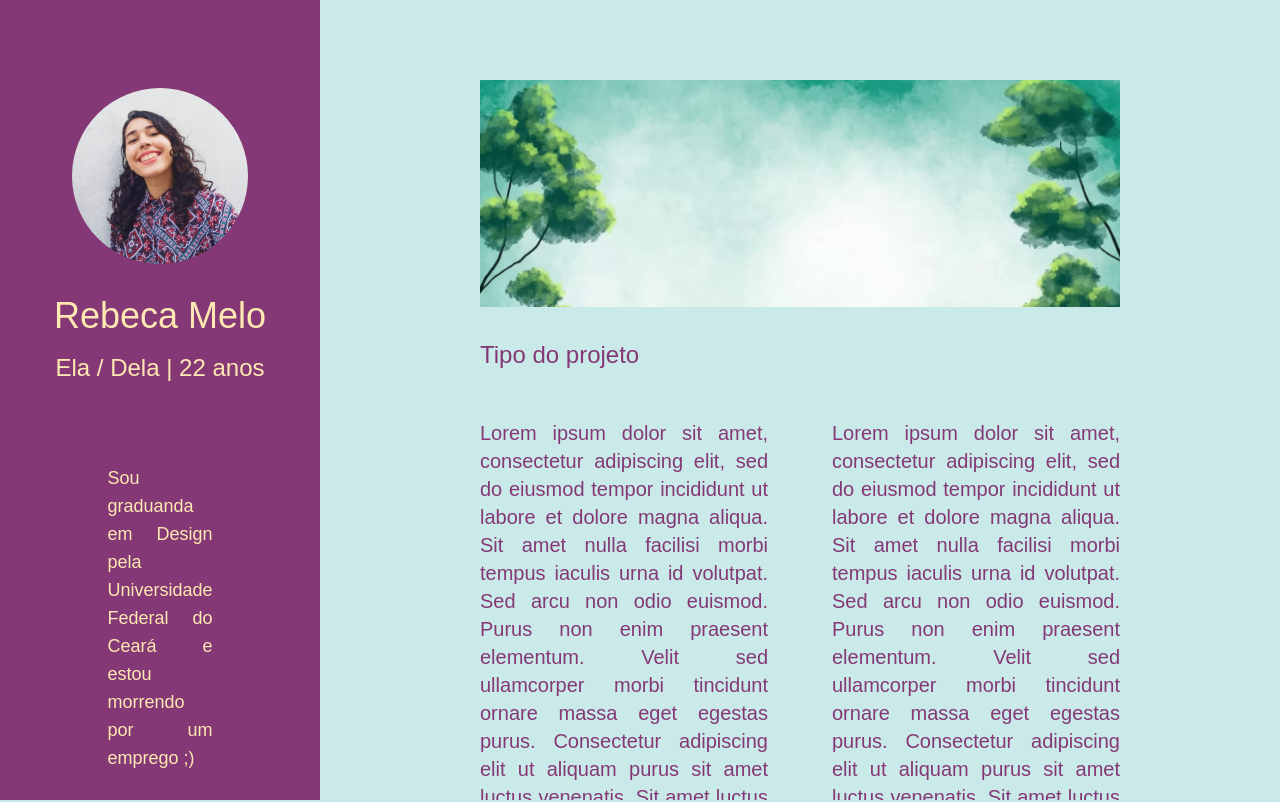
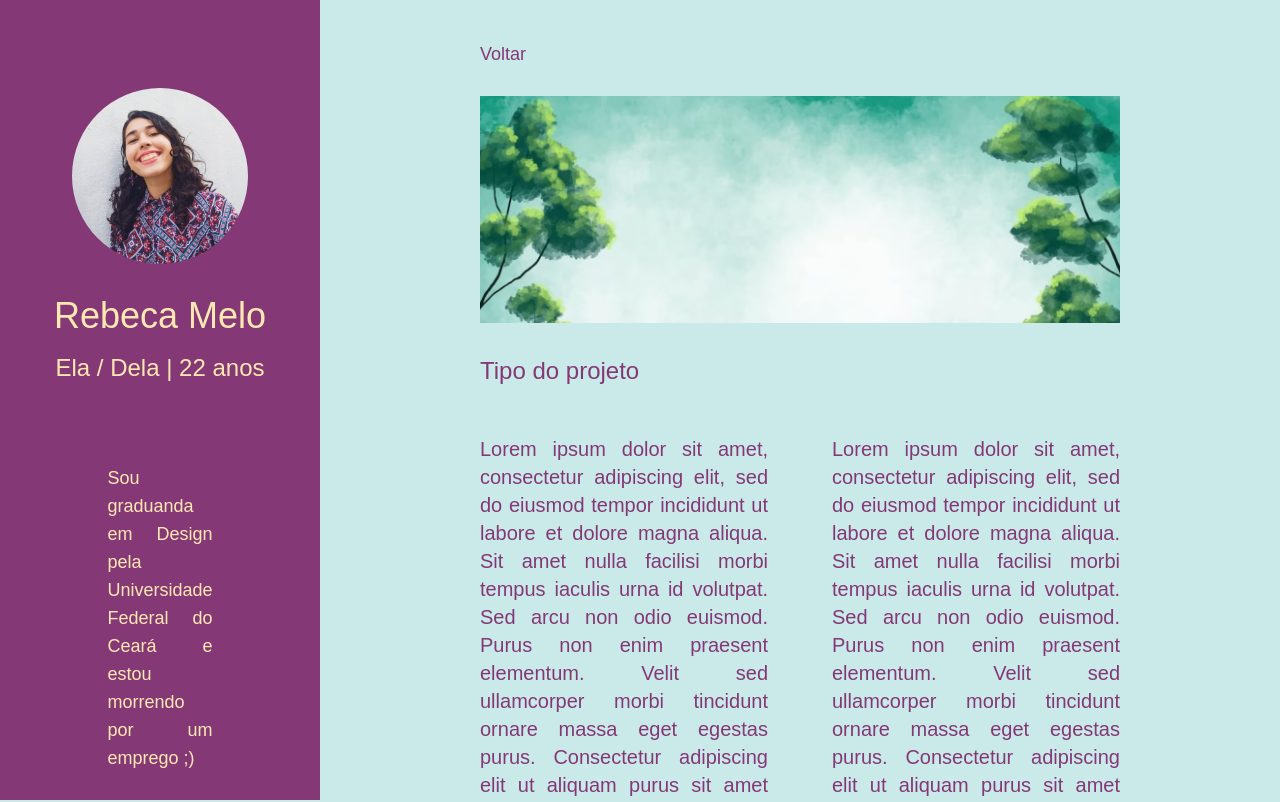
Before and after one commit to Sara-MF/rebeca-melo, a Next.js app: page /projeto1 in a window 1280 px wide. Shown: the top 802 px of the page. Built offline with nearby package versions, Linux system fonts and the light colour scheme; a web font is replaced by a local one.

Commit message:
Including button to go back to projects page

```diff
--- a/app/projeto1/page.jsx
+++ b/app/projeto1/page.jsx
@@ -1,10 +1,13 @@
 import Image from "next/image"
+import Link from "next/link"
 
 export default function Projeto1() {
     return (
         <main className="content">
 
-            <div className="py-20 px-40">
+            <div className="py-10 px-40">
+
+                <Link href={"/"} className="text-grape font-extralight text-lg flex flex-start pb-7">Voltar</Link>
 
                 <div className="relative">
 
@@ -42,6 +45,8 @@ export default function Projeto1() {
 
                 </div>
 
+                <Link href={"/"} className="text-grape font-extralight text-lg flex flex-start pt-12">Voltar</Link>
+
             </div>
 
         </main>
--- a/app/projeto2/page.jsx
+++ b/app/projeto2/page.jsx
@@ -1,10 +1,13 @@
 import Image from "next/image"
+import Link from "next/link"
 
 export default function Projeto2() {
     return (
         <main className="content">
 
-            <div className="py-20 px-40">
+            <div className="py-10 px-40">
+
+                <Link href={"/"} className="text-grape font-extralight text-lg flex flex-start pb-7">Voltar</Link>
 
                 <div className="relative">
 
@@ -42,6 +45,8 @@ export default function Projeto2() {
 
                 </div>
 
+                <Link href={"/"} className="text-grape font-extralight text-lg flex flex-start pt-12">Voltar</Link>
+
             </div>
 
         </main>
--- a/app/projeto3/page.jsx
+++ b/app/projeto3/page.jsx
@@ -1,10 +1,13 @@
 import Image from "next/image"
+import Link from "next/link"
 
 export default function Projeto3() {
     return (
         <main className="content">
 
-            <div className="py-20 px-40">
+            <div className="py-10 px-40">
+
+                <Link href={"/"} className="text-grape font-extralight text-lg flex flex-start pb-7">Voltar</Link>
 
                 <div className="relative">
 
@@ -42,6 +45,8 @@ export default function Projeto3() {
 
                 </div>
 
+                <Link href={"/"} className="text-grape font-extralight text-lg flex flex-start pt-12">Voltar</Link>
+
             </div>
 
         </main>
--- a/app/projeto4/page.jsx
+++ b/app/projeto4/page.jsx
@@ -1,10 +1,13 @@
 import Image from "next/image"
+import Link from "next/link"
 
 export default function Projeto4() {
     return (
         <main className="content">
 
-            <div className="py-20 px-40">
+            <div className="py-10 px-40">
+
+                <Link href={"/"} className="text-grape font-extralight text-lg flex flex-start pb-7">Voltar</Link>
 
                 <div className="relative">
 
@@ -42,6 +45,8 @@ export default function Projeto4() {
 
                 </div>
 
+                <Link href={"/"} className="text-grape font-extralight text-lg flex flex-start pt-12">Voltar</Link>
+
             </div>
 
         </main>
--- a/app/projeto5/page.jsx
+++ b/app/projeto5/page.jsx
@@ -1,10 +1,13 @@
 import Image from "next/image"
+import Link from "next/link"
 
 export default function Projeto5() {
     return (
         <main className="content">
 
-            <div className="py-20 px-40">
+            <div className="py-10 px-40">
+
+                <Link href={"/"} className="text-grape font-extralight text-lg flex flex-start pb-7">Voltar</Link>
 
                 <div className="relative">
 
@@ -42,6 +45,8 @@ export default function Projeto5() {
 
                 </div>
 
+                <Link href={"/"} className="text-grape font-extralight text-lg flex flex-start pt-12">Voltar</Link>
+
             </div>
 
         </main>
--- a/app/projeto6/page.jsx
+++ b/app/projeto6/page.jsx
@@ -1,10 +1,13 @@
 import Image from "next/image"
+import Link from "next/link"
 
 export default function Projeto6() {
     return (
         <main className="content">
 
-            <div className="py-20 px-40">
+            <div className="py-10 px-40">
+
+                <Link href={"/"} className="text-grape font-extralight text-lg flex flex-start pb-7">Voltar</Link>
 
                 <div className="relative">
 
@@ -42,6 +45,8 @@ export default function Projeto6() {
 
                 </div>
 
+                <Link href={"/"} className="text-grape font-extralight text-lg flex flex-start pt-12">Voltar</Link>
+
             </div>
 
         </main>
--- a/app/projeto7/page.jsx
+++ b/app/projeto7/page.jsx
@@ -1,10 +1,13 @@
 import Image from "next/image"
+import Link from "next/link"
 
 export default function Projeto7() {
     return (
         <main className="content">
 
-            <div className="py-20 px-40">
+            <div className="py-10 px-40">
+
+                <Link href={"/"} className="text-grape font-extralight text-lg flex flex-start pb-7">Voltar</Link>
 
                 <div className="relative">
 
@@ -42,6 +45,8 @@ export default function Projeto7() {
 
                 </div>
 
+                <Link href={"/"} className="text-grape font-extralight text-lg flex flex-start pt-12">Voltar</Link>
+
             </div>
 
         </main>
```
